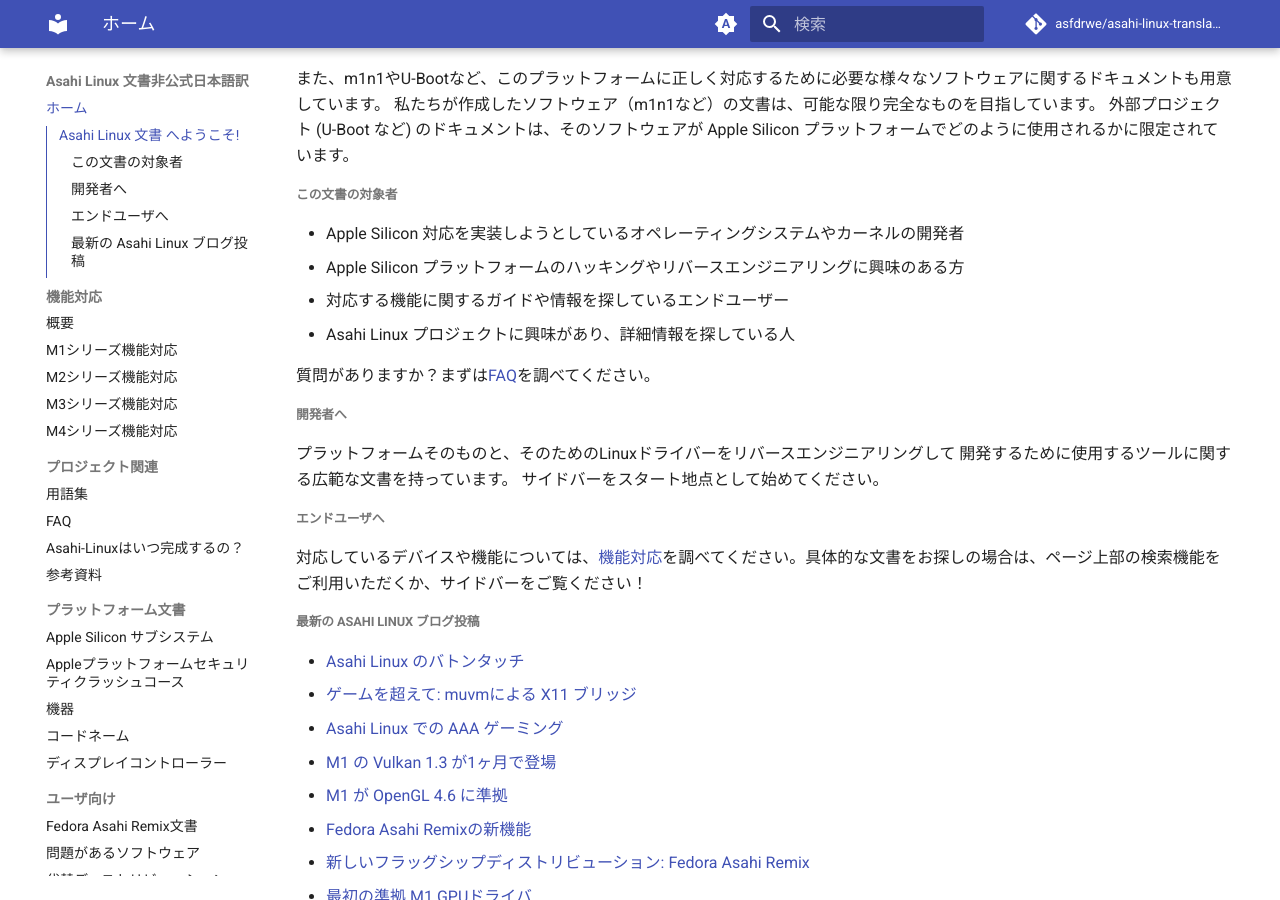
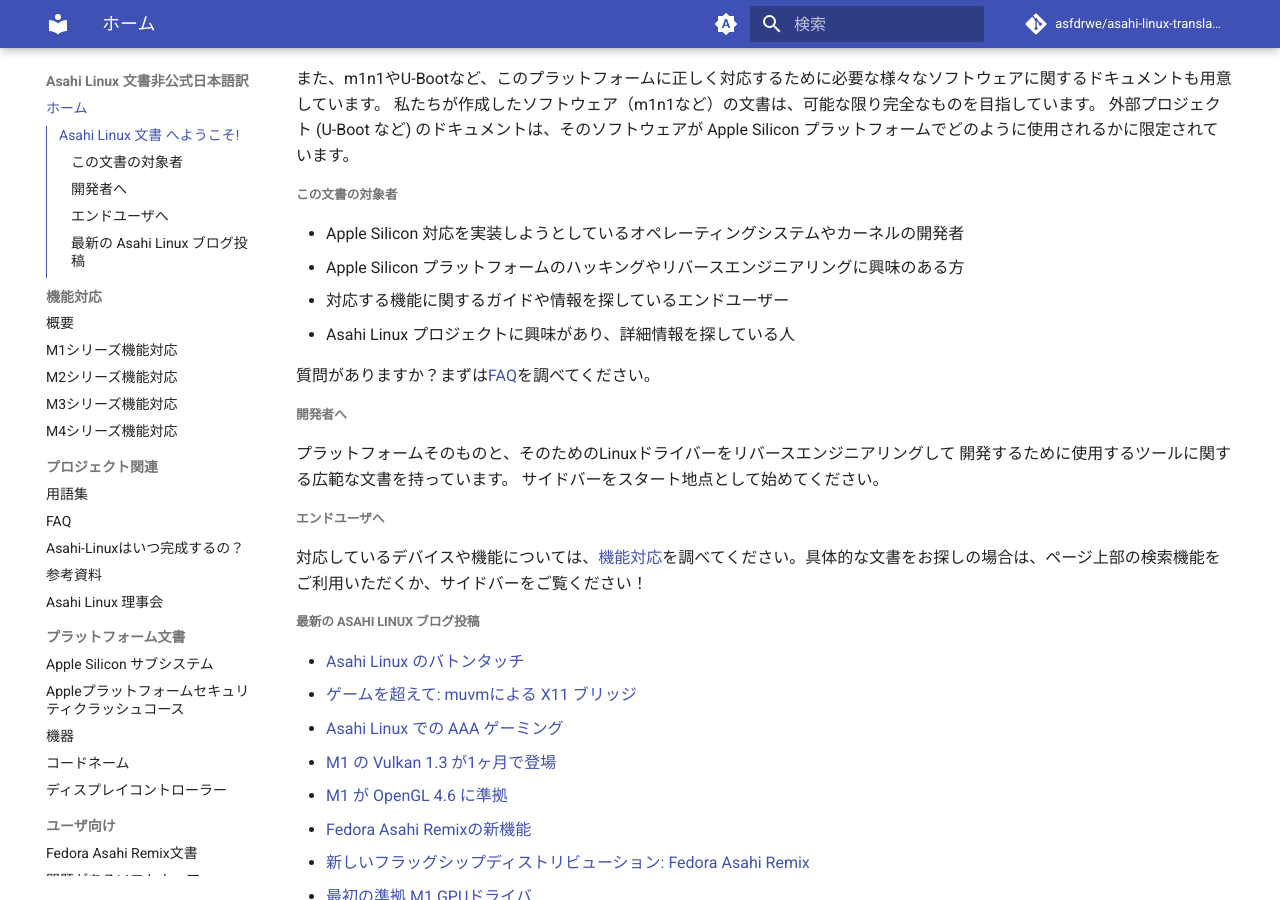
Before and after one commit to asfdrwe/asahi-linux-translations, an MkDocs documentation site: the page built from docs/index.md, in a window 1280 px wide and 900 px high, scrolled down 365 px. Built offline with MkDocs 1.6.1 and Material for MkDocs 9.7.7, drawn with Linux system fonts in a browser that asks for light colours; comment, search, counter and statistics services are not loaded.

Commit message:
update sidebar

```diff
--- a/mkdocs.yml
+++ b/mkdocs.yml
@@ -17,6 +17,7 @@
     - FAQ: project/faq.md
     - Asahi-Linuxはいつ完成するの？: project/when-will-asahi-be-done.md
     - 参考資料: project/references.md
+    -  Asahi Linux 理事会: project/board/asahi-board.md
   - プラットフォーム文書:
     - Apple Silicon サブシステム: platform/subsystems.md
     - Appleプラットフォームセキュリティクラッシュコース: platform/security.md
```
